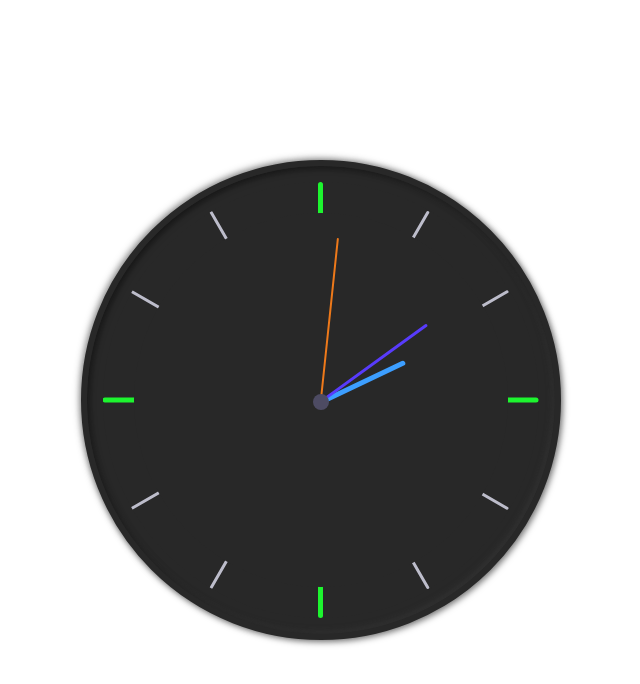
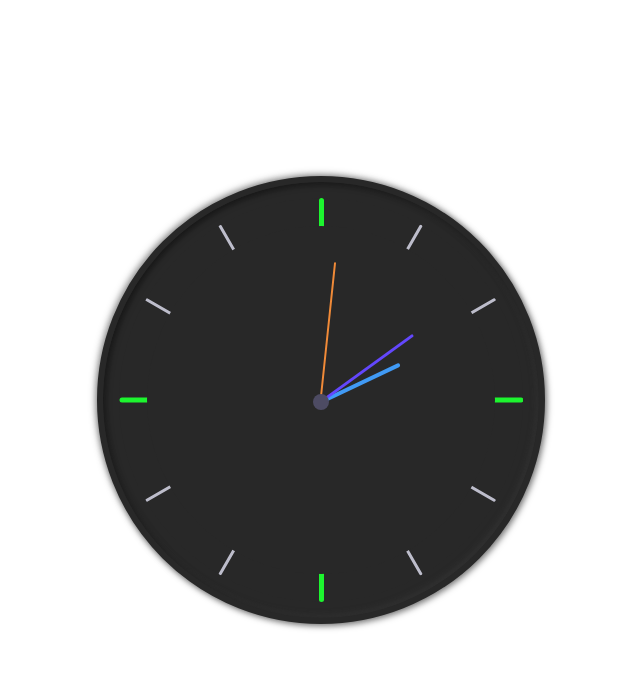
Before and after one commit to ojpro-archive/Simple-Analog-Clock-HTML-CSS-JS-v1, a plain HTML site: page index.html in a window 1280 px wide. Shown: the whole page, without its empty margins (319-959 px from the left). Drawn offline with Linux system fonts and the light colour scheme.

Commit message:
Some edits in the inerface

```diff
--- a/assets/scss/style.scss
+++ b/assets/scss/style.scss
@@ -30,8 +30,8 @@ body {
 
     .clock {
         background-color: $main-color;
-        width: 30rem;
-        height: 30rem;
+        width: 28rem;
+        height: 28rem;
         position: relative;
         padding: 1rem;
         border: 6px solid $main-color;
@@ -125,12 +125,12 @@ body {
 
         .hand {
             width: 50%;
-            height: 5px;
-            background: #3c9eff;
+            height: 4px;
+            background: #409af5;
             position: absolute;
             right: 50%;
             top: 50%;
-            border-radius: 6px;
+            border-radius: 8px;
             transform-origin: 100%;
             transform: rotate(90deg);
             transition-timing-function: cubic-bezier(0.1, 2.7, 0.58, 1);
@@ -142,14 +142,14 @@ body {
 
             &.min-hand {
                 height: 3px;
-                width: 28%;
+                width: 26%;
                 z-index: 2;
-                background-color: #583bfc;
+                background-color: #6347fd;
             }
 
             &.second-hand {
-                background-color: #ee791a;
-                width: 35%;
+                background-color: #f08a38;
+                width: 32%;
                 height: 2px;
             }
         }
```
Also changed, not shown: assets/css/style.css.
